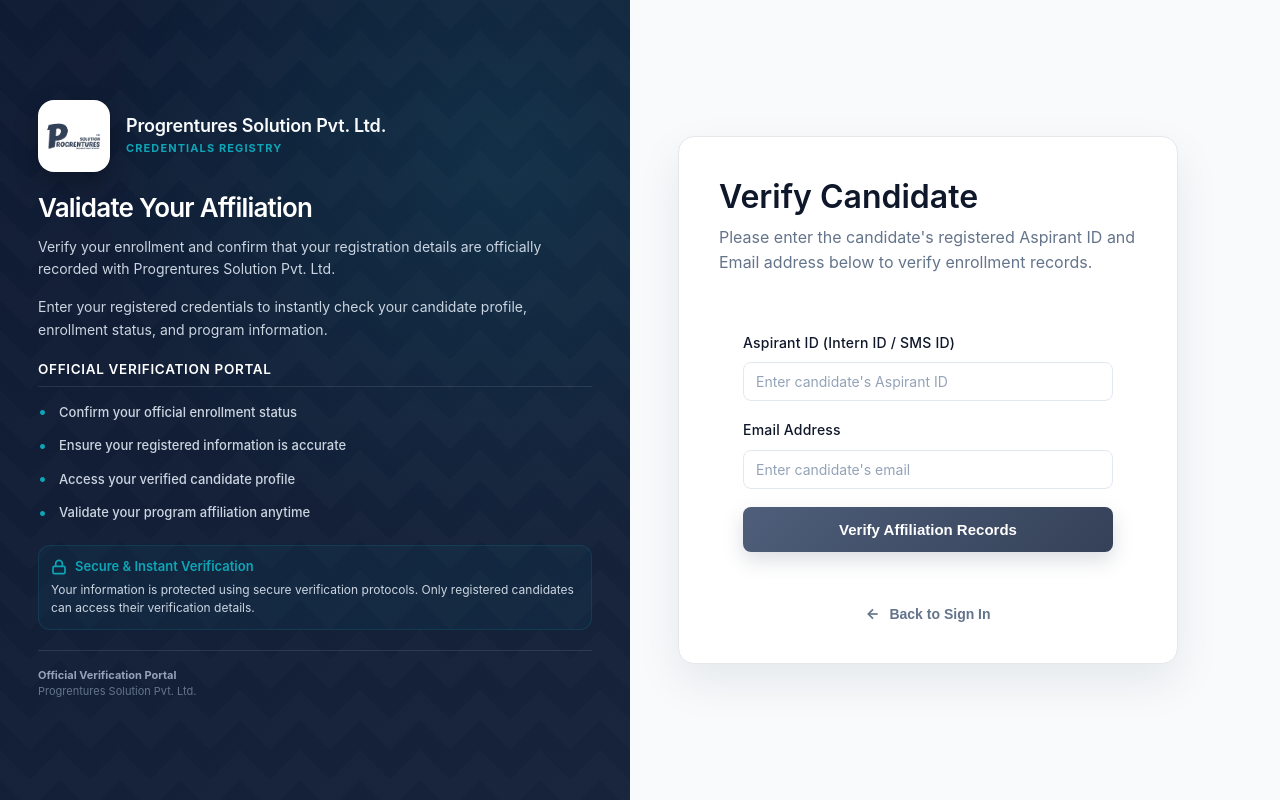
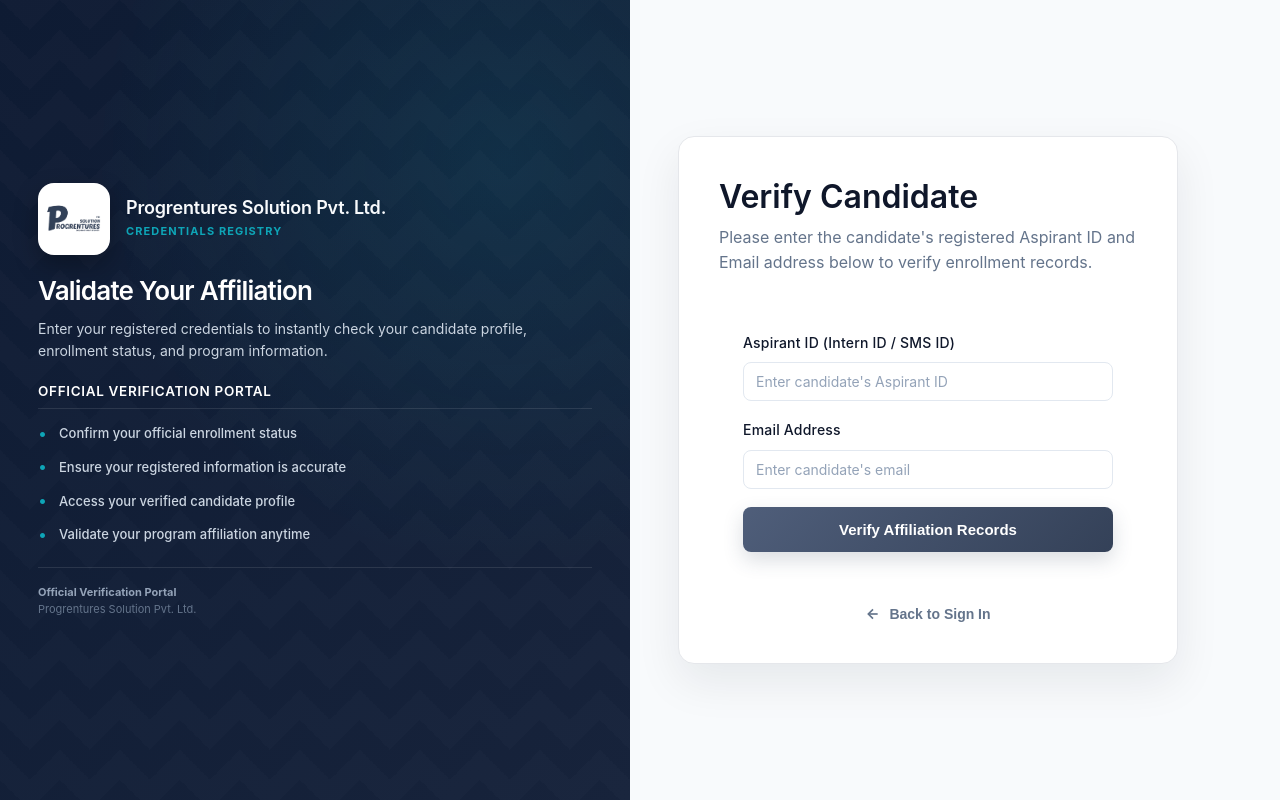
Before and after one commit to progrenturessolution/PRSProtal, a React (Vite) app in the folder frontend/: page /verify-identity in a window 1280 px wide. Built offline with nearby package versions, Linux system fonts and the light colour scheme; the HTML template or start-up script is replaced by a standard one.

Commit message:
Fix: Remove specified verification descriptions and secure section from Verify Identity left panel

```diff
--- a/frontend/src/pages/VerifyIdentity.jsx
+++ b/frontend/src/pages/VerifyIdentity.jsx
@@ -624,9 +624,6 @@ export default function VerifyIdentity() {
 
           <div className="verify-hero">
             <h1>Validate Your Affiliation</h1>
-            <p style={{ marginBottom: '16px' }}>
-              Verify your enrollment and confirm that your registration details are officially recorded with Progrentures Solution Pvt. Ltd.
-            </p>
             <p>
               Enter your registered credentials to instantly check your candidate profile, enrollment status, and program information.
             </p>
@@ -652,19 +649,6 @@ export default function VerifyIdentity() {
                 <span className="verify-feature-text-new">Validate your program affiliation anytime</span>
               </div>
             </div>
-          </div>
-
-          <div className="verify-secure-section">
-            <h3>
-              <svg width="16" height="16" viewBox="0 0 24 24" fill="none" stroke="currentColor" strokeWidth="2.5" style={{ flexShrink: 0 }}>
-                <rect x="3" y="11" width="18" height="11" rx="2" ry="2" />
-                <path d="M7 11V7a5 5 0 0 1 10 0v4" />
-              </svg>
-              Secure & Instant Verification
-            </h3>
-            <p>
-              Your information is protected using secure verification protocols. Only registered candidates can access their verification details.
-            </p>
           </div>
 
           <div className="verify-left-footer">
```
